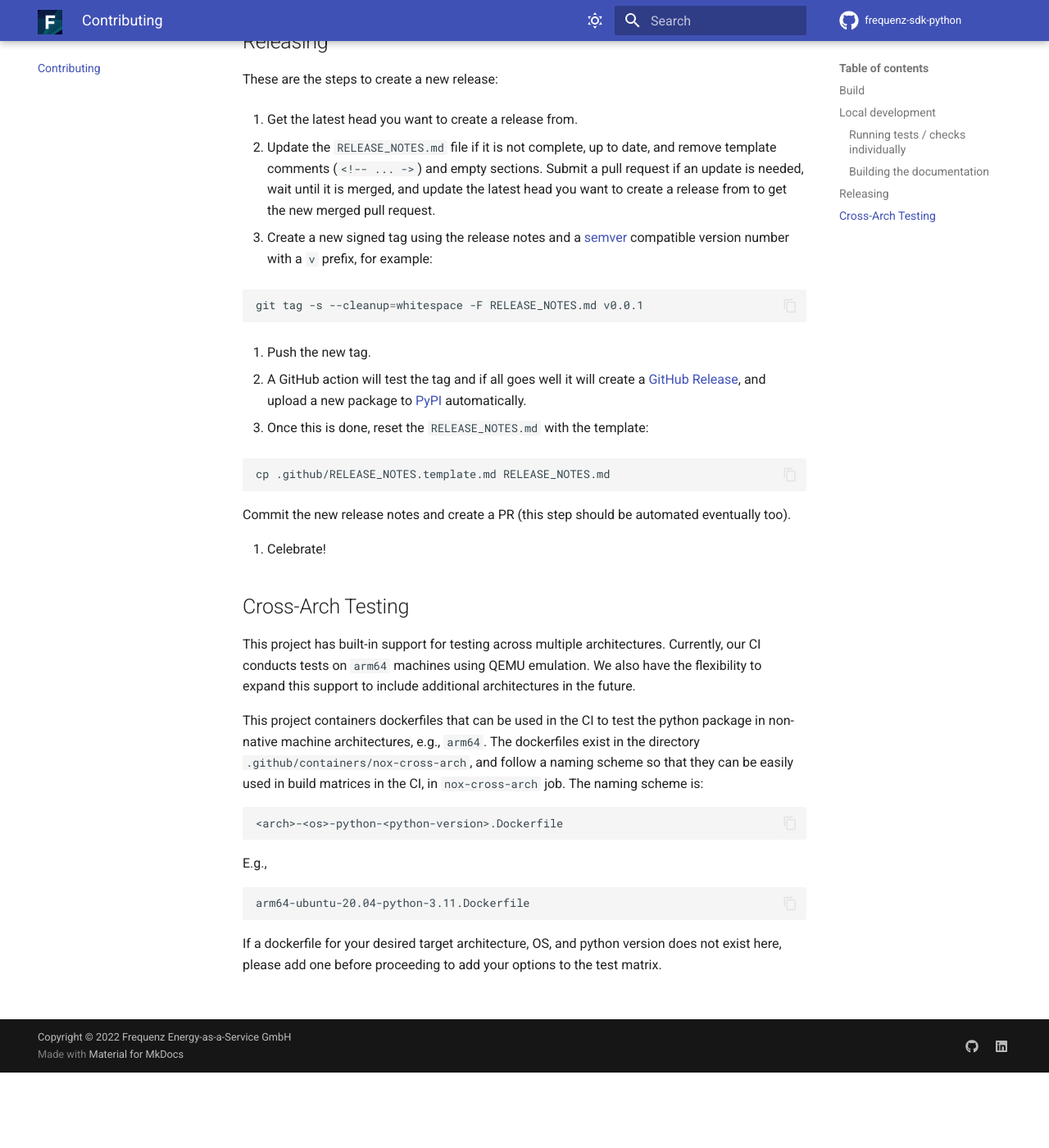
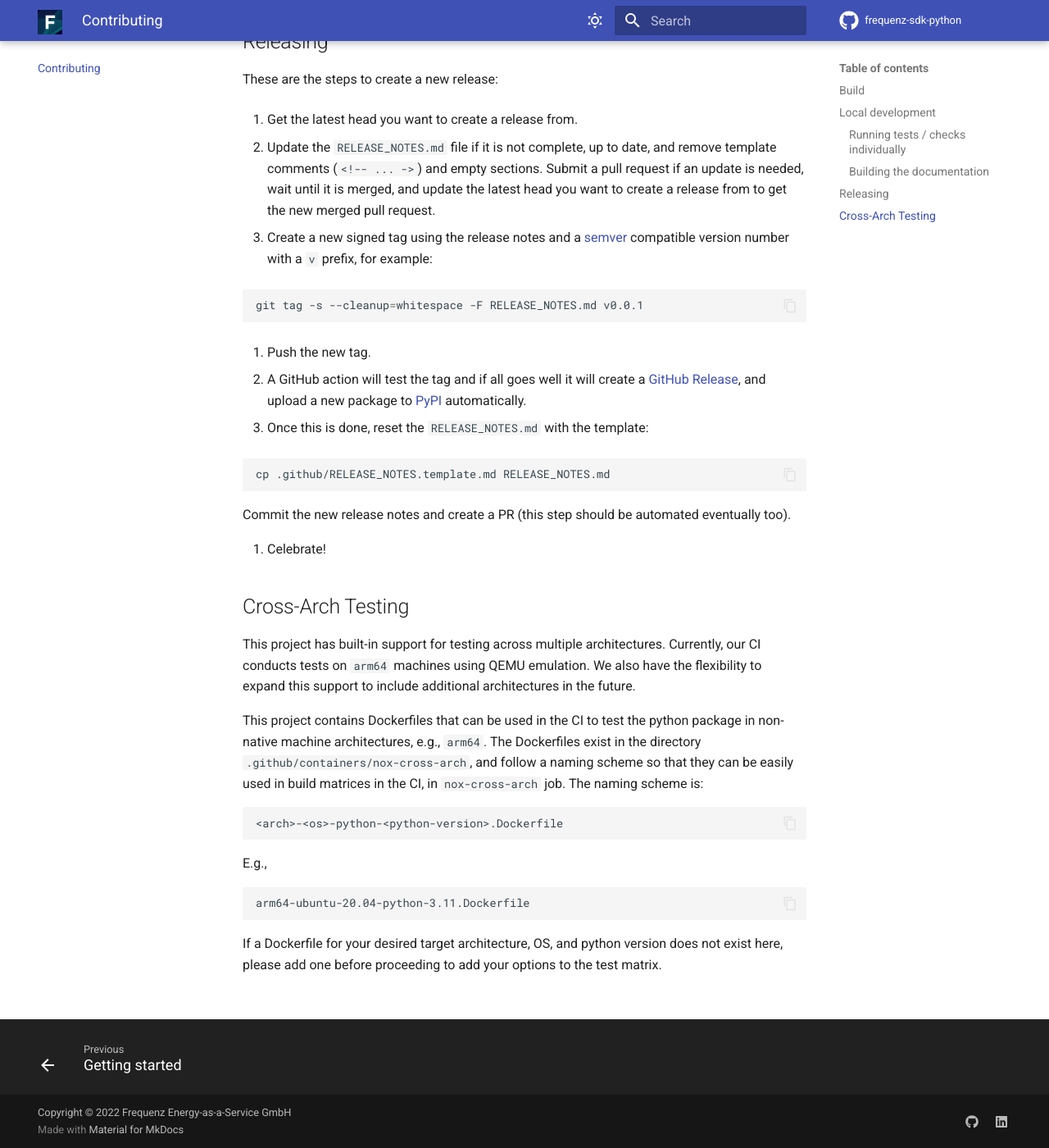
Before and after one commit to frequenz-floss/frequenz-sdk-python, an MkDocs documentation site: the page built from docs/CONTRIBUTING.md, in a window 1280 px wide and 1400 px high, scrolled down 2372 px. Shown: the whole window at 82% size. Built offline with MkDocs 1.6.1 and Material for MkDocs 9.7.7, drawn with Linux system fonts in a browser that asks for light colours; comment, search, counter and statistics services are not loaded; the version menu is left out; before the commit the page ends 3680 px from its top, so only the background shows below that.

````diff
--- a/CONTRIBUTING.md
+++ b/CONTRIBUTING.md
@@ -157,11 +157,14 @@ These are the steps to create a new release:
 
 ##  Cross-Arch Testing
 
-This project has built-in support for testing across multiple architectures. Currently, our CI conducts tests on `arm64` machines using QEMU emulation. We also have the flexibility to expand this support to include additional architectures in the future.
+This project has built-in support for testing across multiple architectures.
+Currently, our CI conducts tests on `arm64` machines using QEMU emulation. We
+also have the flexibility to expand this support to include additional
+architectures in the future.
 
-This project containers dockerfiles that can be used in the CI to test the
-python package in non-native machine architectures, e.g., `arm64`.
-The dockerfiles exist in the directory `.github/containers/nox-cross-arch`, and
+This project contains Dockerfiles that can be used in the CI to test the
+python package in non-native machine architectures, e.g., `arm64`. The
+Dockerfiles exist in the directory `.github/containers/nox-cross-arch`, and
 follow a naming scheme so that they can be easily used in build matrices in the
 CI, in `nox-cross-arch` job. The naming scheme is:
 
@@ -175,6 +178,6 @@ E.g.,
 arm64-ubuntu-20.04-python-3.11.Dockerfile
 ```
 
-If a dockerfile for your desired target architecture, OS, and python version
-does not exist here, please add one before proceeding to add your options to the
-test matrix.
+If a Dockerfile for your desired target architecture, OS, and python version
+does not exist here, please add one before proceeding to add your options to
+the test matrix.
--- a/docs/css/style.css
+++ b/docs/_css/style.css
@@ -29,7 +29,7 @@ a.external:hover::after, a.md-nav__link[href^="https:"]:hover::after {
 
 /* Code annotations with numbers.
  *
- * Normally annothations are shown with a (+) button that expands the
+ * Normally annotations are shown with a (+) button that expands the
  * annotation. To be able to explain code step by step, it is good to have
  * annotations with numbers, to be able to follow the notes in a particular
  * order.
--- a/docs/_scripts/mkdocstrings_autoapi.py
+++ b/docs/_scripts/mkdocstrings_autoapi.py
@@ -3,6 +3,6 @@
 
 """Generate the code reference pages."""
 
-from frequenz.repo.config import mkdocs
+from frequenz.repo.config.mkdocs import api_pages
 
-mkdocs.generate_python_api_pages("src", "reference")
+api_pages.generate_python_api_pages("src", "reference")
--- a/mkdocs.yml
+++ b/mkdocs.yml
@@ -14,18 +14,19 @@ strict: true  # Treat warnings as errors
 # Build directories
 theme:
   name: "material"
-  logo: logo.png
-  favicon: logo.png
+  logo: _img/logo.png
+  favicon: _img/logo.png
   language: en
   icon:
     edit: material/file-edit-outline
     repo: fontawesome/brands/github
-  custom_dir: docs/overrides
+  custom_dir: docs/_overrides
   features:
     - content.code.annotate
     - content.code.copy
     - navigation.indexes
     - navigation.instant
+    - navigation.footer
     - navigation.tabs
     - navigation.top
     - navigation.tracking
@@ -57,13 +58,15 @@ extra:
     default: latest
 
 extra_css:
-  - css/style.css
-  - css/mkdocstrings.css
+  - _css/style.css
+  - _css/mkdocstrings.css
 
 # Formatting options
 markdown_extensions:
   - admonition
   - attr_list
+  - def_list
+  - footnotes
   - pymdownx.details
   - pymdownx.highlight:
       anchor_linenums: true
@@ -78,7 +81,8 @@ markdown_extensions:
           class: mermaid
           format: !!python/name:pymdownx.superfences.fence_code_format
   - pymdownx.tabbed
-  - pymdownx.tasklist
+  - pymdownx.tasklist:
+      custom_checkbox: true
   - toc:
       permalink: "¤"
 
@@ -100,10 +104,13 @@ plugins:
             docstring_section_style: spacy
             inherited_members: true
             merge_init_into_class: false
+            separate_signature: true
             show_category_heading: true
             show_root_heading: true
             show_root_members_full_path: true
+            show_signature_annotations: true
             show_source: true
+            signature_crossrefs: true
           import:
             # See https://mkdocstrings.github.io/python/usage/#import for details
             - https://docs.python.org/3/objects.inv
````
Also changed, not shown: README.md (+2 -2 lines), docs/_scripts/macros.py (+36 -26 lines), noxfile.py (+2 -6 lines), pyproject.toml (+15 -7 lines), .cookiecutter-replay.json, docs/_css/mkdocstrings.css (renamed from docs/css/mkdocstrings.css), docs/_img/logo.png (renamed from docs/logo.png), docs/_overrides/main.html (renamed from docs/overrides/main.html), 9 other files.
